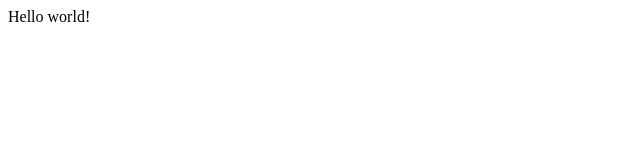
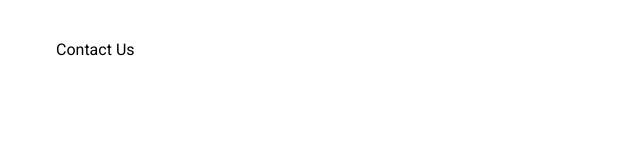
Before and after one commit to sjamcox/custom-solutions-inc, a Gatsby site: page / in a window 1280 px wide. Shown: the whole page, without its empty margins (0-640 px from the left). Built offline with nearby package versions, Linux system fonts and the light colour scheme; Gatsby itself is replaced by a stand-in of ours.

```diff
--- a/package.json
+++ b/package.json
@@ -16,6 +16,7 @@
   "dependencies": {
     "gatsby": "^2.18.12",
     "gatsby-plugin-prefetch-google-fonts": "^1.4.3",
+    "gatsby-source-prismic": "^2.3.0-alpha.3",
     "react": "^16.12.0",
     "react-dom": "^16.12.0",
     "styled-components": "^5.0.0"
--- a/src/pages/index.js
+++ b/src/pages/index.js
@@ -1,3 +1,7 @@
 import React from "react"
+import { Button } from '../components/Button'
 
-export default () => <div>Hello world!</div>
+export default () =>
+    <div>
+        <Button>Contact Us</Button>
+    </div>
```
Also changed, not shown: 1 other file.
